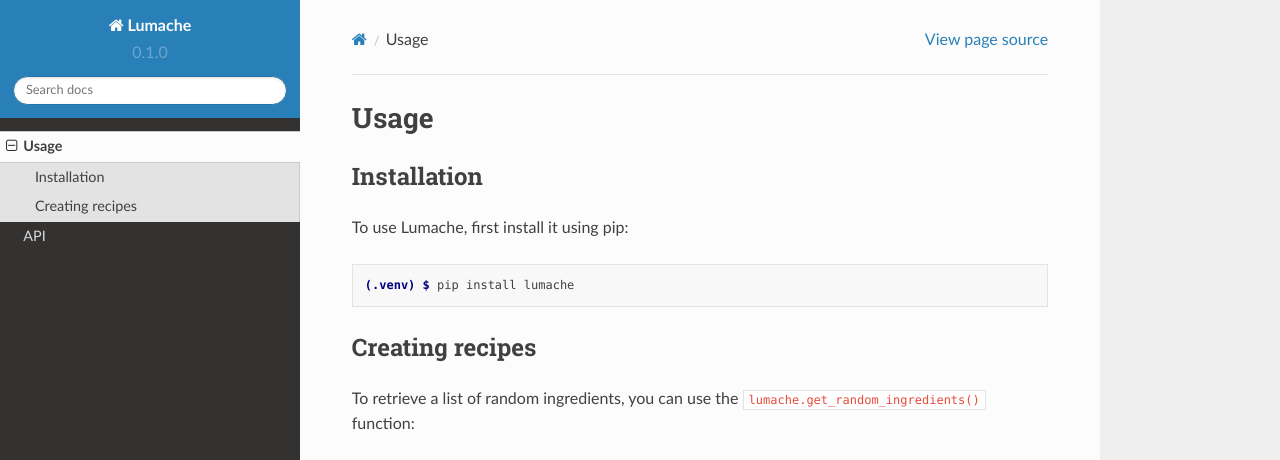
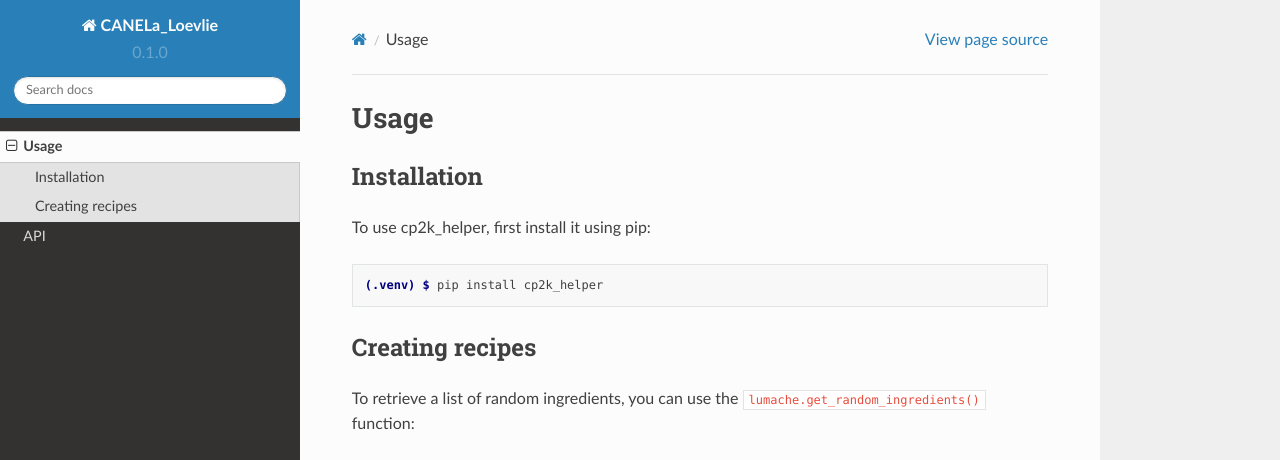
Before and after one commit to loevlie/CANELa_Loevlie, a Sphinx documentation site: the page built from docs/source/usage.rst, in a window 1280 px wide and 1095 px high. Shown: the top 460 px of the window. Built offline with Sphinx 7.4.7 and the Read the Docs theme 2.0.0, drawn with Linux system fonts in a browser that asks for light colours; some of the changed text lies outside the part shown; grey boxes are pictures that could not be loaded.

Commit message:
changing the template

```diff
--- a/docs/source/api.rst
+++ b/docs/source/api.rst
@@ -4,4 +4,4 @@ API
 .. autosummary::
    :toctree: generated
 
-   lumache
+   CANELa_Loevlie
--- a/docs/source/conf.py
+++ b/docs/source/conf.py
@@ -2,9 +2,9 @@
 
 # -- Project information
 
-project = 'Lumache'
-copyright = '2021, Graziella'
-author = 'Graziella'
+project = 'CANELa_Loevlie'
+copyright = '2022, Dennis Loevlie'
+author = 'Dennis Loevlie'
 
 release = '0.1'
 version = '0.1.0'
--- a/docs/source/usage.rst
+++ b/docs/source/usage.rst
@@ -6,11 +6,14 @@ Usage
 Installation
 ------------
 
-To use Lumache, first install it using pip:
+To use cp2k_helper, first install it using pip:
 
 .. code-block:: console
 
-   (.venv) $ pip install lumache
+   (.venv) $ pip install cp2k_helper
+
+
+
 
 Creating recipes
 ----------------
--- a/lumache.py
+++ b/lumache.py
@@ -1,5 +1,5 @@
 """
-Lumache - Python library for cooks and food lovers.
+CANELa_Loevlie - a collection of python codes for members of the CANELa lab to understand how to use and improve upon Denny Loevlie's work from 2021-2022.
 """
 
 __version__ = "0.1.0"
```
